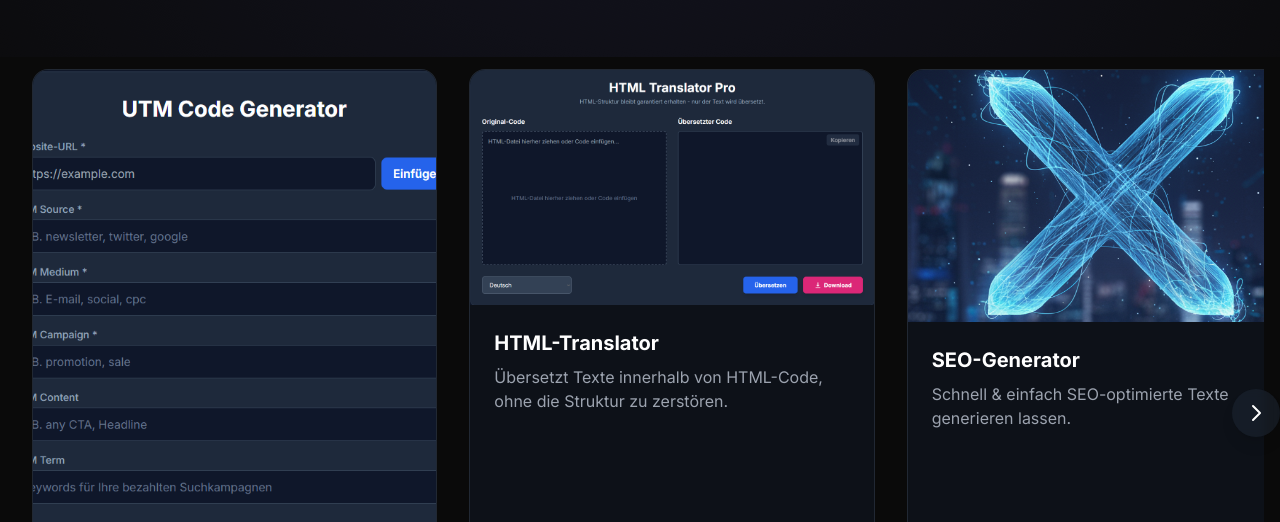
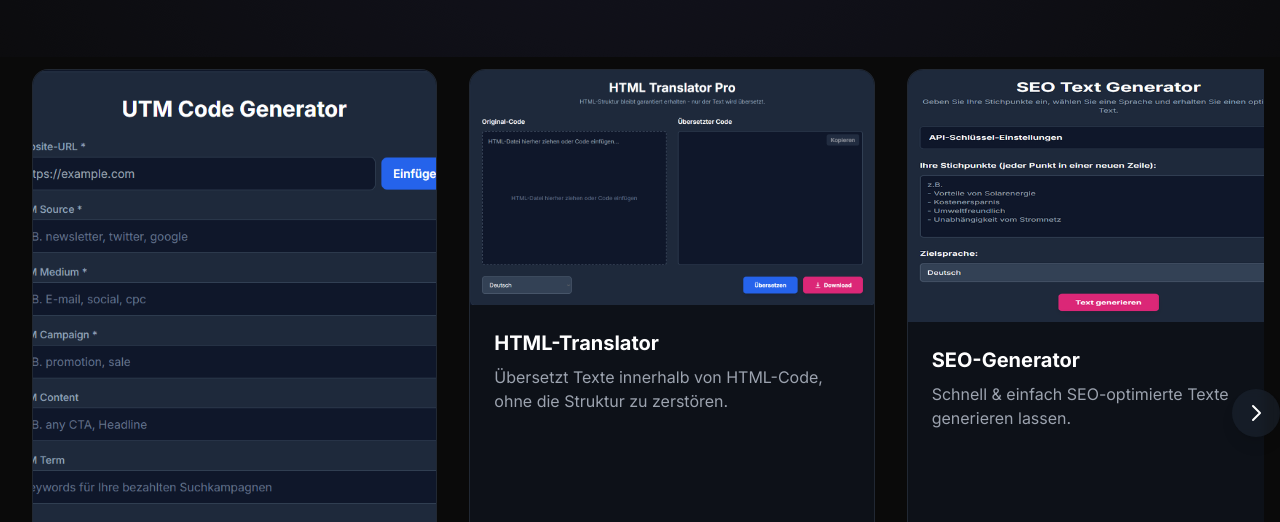
Before and after one commit to Aykolino511/aykolino.github.io, a plain HTML site: page index.html in a window 1280 px wide. Shown: the part 743-1265 px from the top of the page. Drawn offline with nearby package versions, Linux system fonts and the light colour scheme.

Commit message:
Update index.html

```diff
--- a/index.html
+++ b/index.html
@@ -202,7 +202,7 @@
                 <a href="https://aykolino.de" class="snap-center block flex-shrink-0 w-full sm:w-1/2 lg:w-1/3">
                     <div class="slider-card bg-gray-900/50 border border-gray-700/50 rounded-2xl overflow-hidden h-full flex flex-col">
                        <div class="aspect-video bg-gradient-to-br from-teal-500/20 to-cyan-500/20 flex items-center justify-center">
-                            <img src="Gemini_Generated_Image_36l9ey36l9ey36l9 (2).png" alt="Projekt X Vorschau" class="w-full h-full object-cover">
+                            <img src="Bild_2025-10-09_103638126.png" alt="Seo-Generator Vorschau" class="w-full h-full object-cover">
                         </div>
                         <div class="p-6 flex-grow flex flex-col">
                             <h3 class="text-xl font-bold text-white mb-2">SEO-Generator</h3>
```
